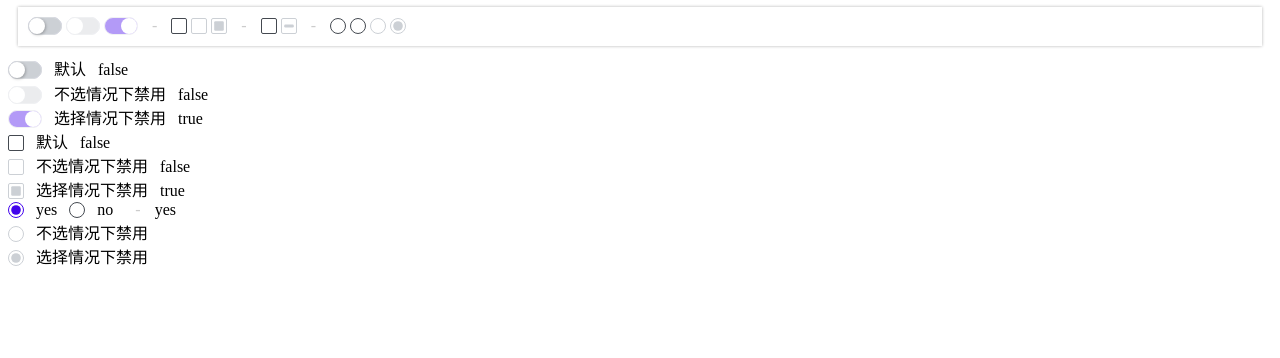
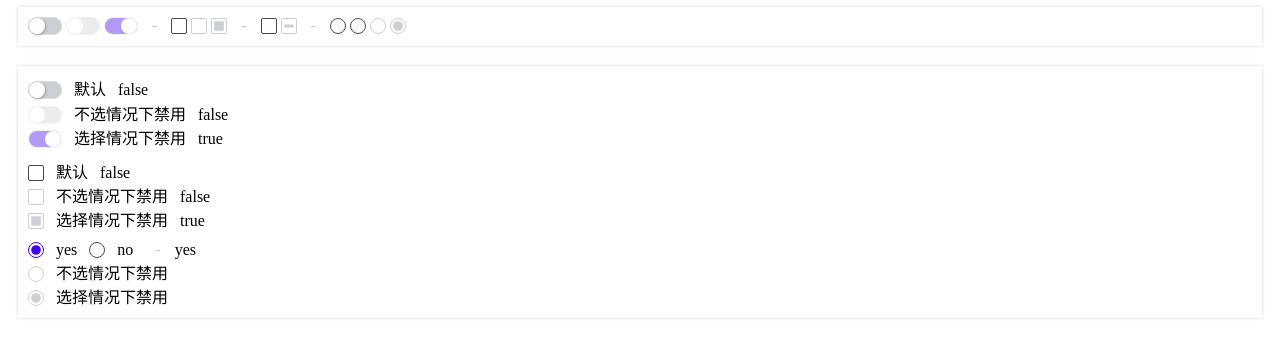
Before and after one commit to xianghongai/switch-checkbox-radio, a plain HTML site: page example/index.html in a window 1280 px wide. Shown: the part 54-412 px from the top of the page. Drawn offline with nearby package versions, Linux system fonts and the light colour scheme; files that its build step writes are made by us from their sources.

Commit message:
chore: upgrade example layout

```diff
--- a/example/index.html
+++ b/example/index.html
@@ -14,7 +14,7 @@
     <link rel="stylesheet" href="../dist/main.css" />
     <style>
       [data-desc] {
-        box-shadow: 0 0 3px rgba(0, 0, 0, 0.3);
+        box-shadow: 0 0 3px rgba(0, 0, 0, 0.2);
       }
 
       h1,
@@ -22,6 +22,10 @@
       article {
         margin: 10px;
         padding: 10px;
+      }
+
+      [data-desc] + [data-desc] {
+        margin-top: 20px;
       }
 
       h1 {
@@ -33,6 +37,14 @@
         color: #ccc;
         padding-right: 10px;
         padding-left: 10px;
+      }
+
+      [data-section='switch'] + [data-section='checkbox'] {
+        margin-top: 10px;
+      }
+
+      [data-section='checkbox'] + [data-section='radio'] {
+        margin-top: 10px;
       }
     </style>
   </head>
@@ -158,8 +170,8 @@
     </div>
 
     <!-- 带 JavaScript 环境示例 -->
-    <div id="app">
-      <section v-for="item in data">
+    <div id="app" data-desc="Vue.js environment">
+      <section v-for="item in data" v-bind:data-section="item.type">
         <!-- #region SWITCH -->
         <div
           v-if="item.type === type.switch"
```
